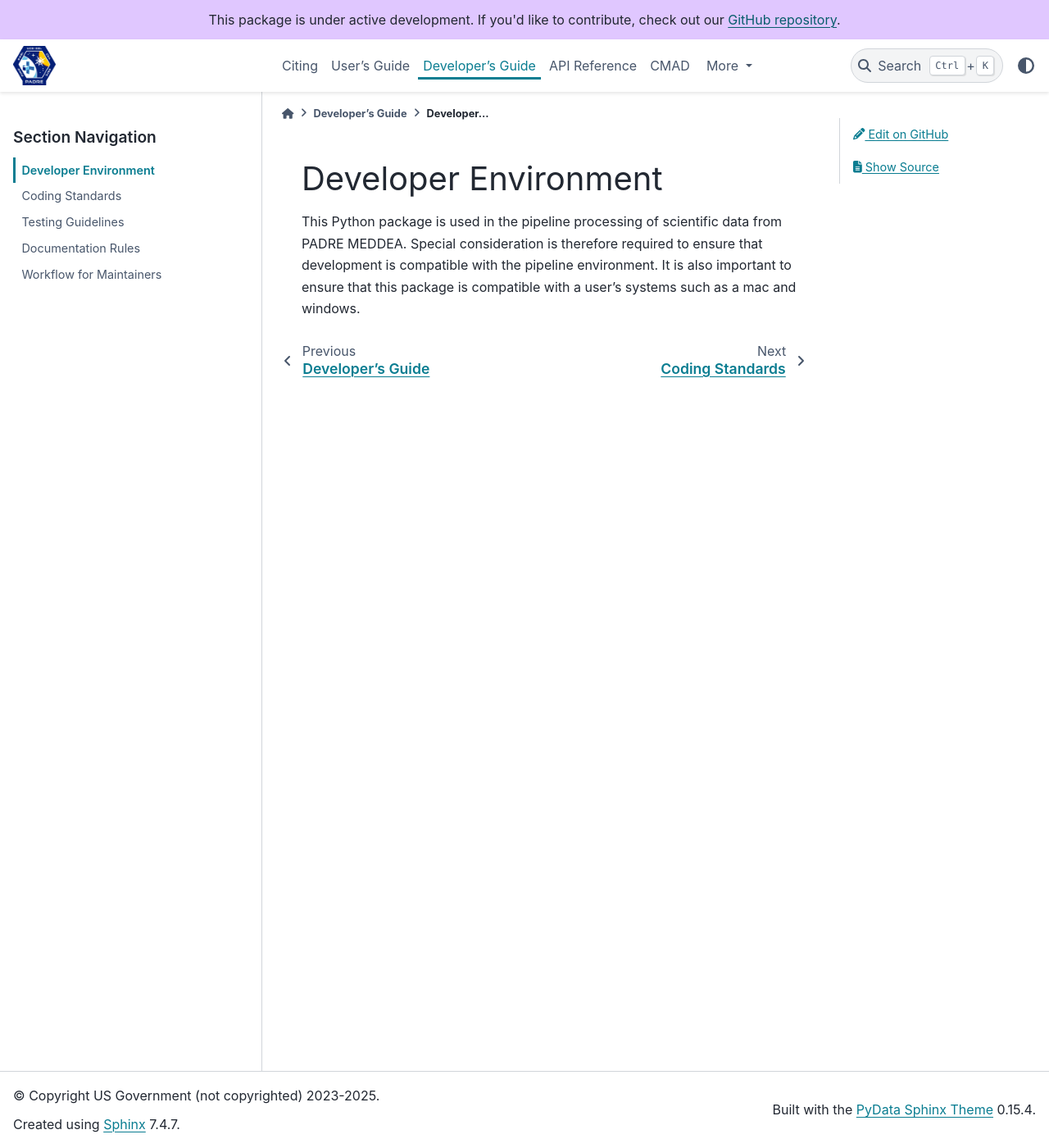
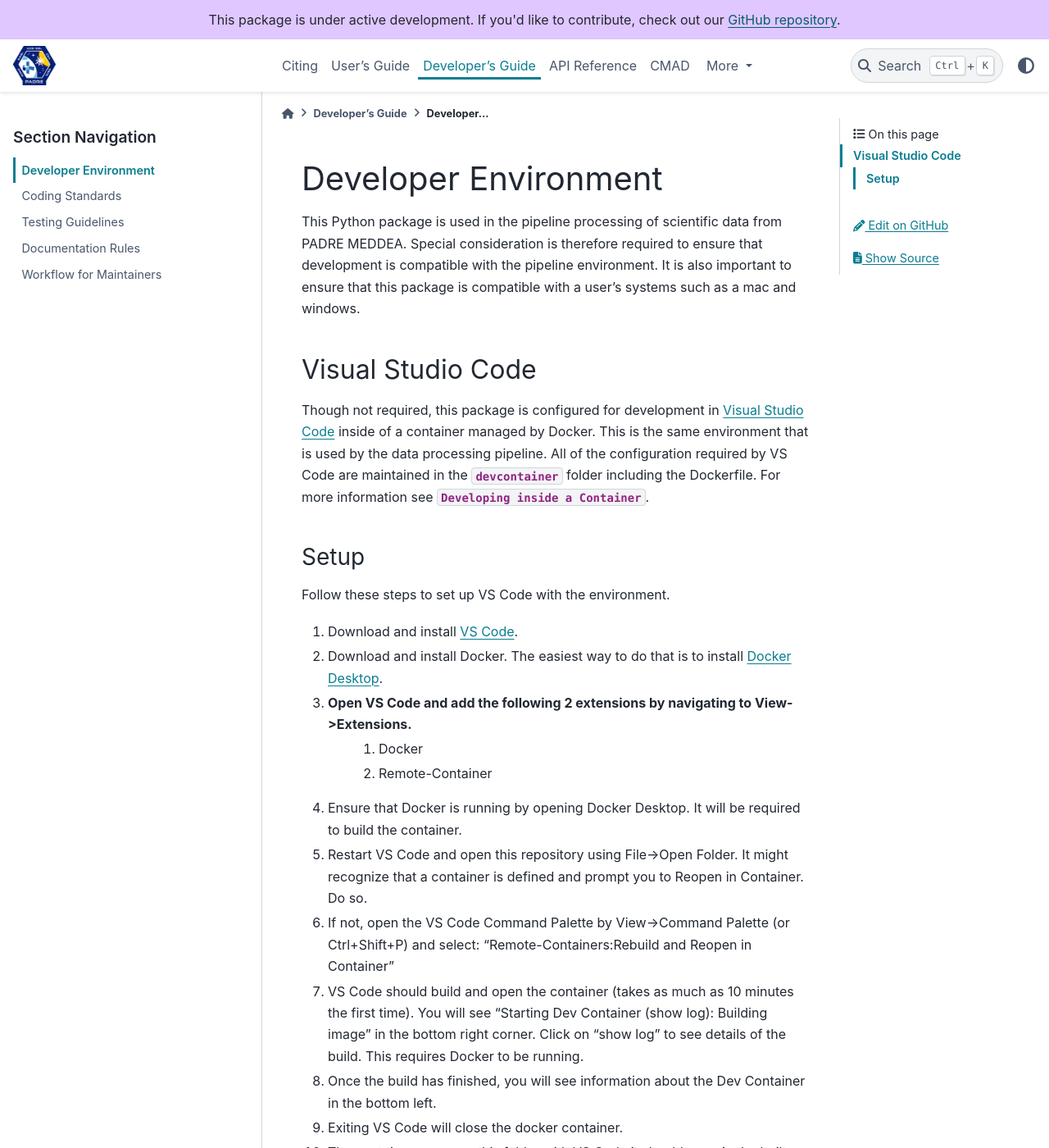
Before and after one commit to PADRESat/padre_meddea, a Sphinx documentation site: the page built from docs/dev-guide/dev_env.rst, in a window 1280 px wide and 1400 px high. Shown: the whole window at 82% size. Built offline with Sphinx 7.4.7 and the PyData theme 0.15.4, drawn with Linux system fonts in a browser that asks for light colours; the version number could not be read and is left out; some of the changed text lies outside the part shown.

Commit message:
Update dev_env.rst

```diff
--- a/docs/dev-guide/dev_env.rst
+++ b/docs/dev-guide/dev_env.rst
@@ -7,3 +7,27 @@
 This Python package is used in the pipeline processing of scientific data from PADRE MEDDEA.
 Special consideration is therefore required to ensure that development is compatible with the pipeline environment.
 It is also important to ensure that this package is compatible with a user's systems such as a mac and windows.
+
+Visual Studio Code
+==================
+Though not required, this package is configured for development in `Visual Studio Code <https://code.visualstudio.com/>`_ inside of a container managed by Docker.
+This is the same environment that is used by the data processing pipeline.
+All of the configuration required by VS Code are maintained in the `.devcontainer` folder including the Dockerfile.
+For more information see `Developing inside a Container <https://code.visualstudio.com/docs/remote/containers>`.
+
+Setup
+^^^^^
+Follow these steps to set up VS Code with the environment.
+
+#. Download and install `VS Code <https://code.visualstudio.com/>`_.
+#. Download and install Docker. The easiest way to do that is to install `Docker Desktop <https://www.docker.com/products/docker-desktop/>`_.
+#. Open VS Code and add the following 2 extensions by navigating to View->Extensions.
+    #. Docker
+    #. Remote-Container
+#. Ensure that Docker is running by opening Docker Desktop. It will be required to build the container.
+#. Restart VS Code and open this repository using File->Open Folder. It might recognize that a container is defined and prompt you to Reopen in Container. Do so.
+#. If not, open the VS Code Command Palette by View->Command Palette (or Ctrl+Shift+P) and select: "Remote-Containers:Rebuild and Reopen in Container"
+#. VS Code should build and open the container (takes as much as 10 minutes the first time). You will see “Starting Dev Container (show log): Building image” in the bottom right corner. Click on “show log” to see details of the build. This requires Docker to be running.
+#. Once the build has finished, you will see information about the Dev Container in the bottom left.
+#. Exiting VS Code will close the docker container.
+#. The next time you open this folder with VS Code it should open in the built container. It should not have to rebuild the container unless the Dockerfile file has changed.
```
